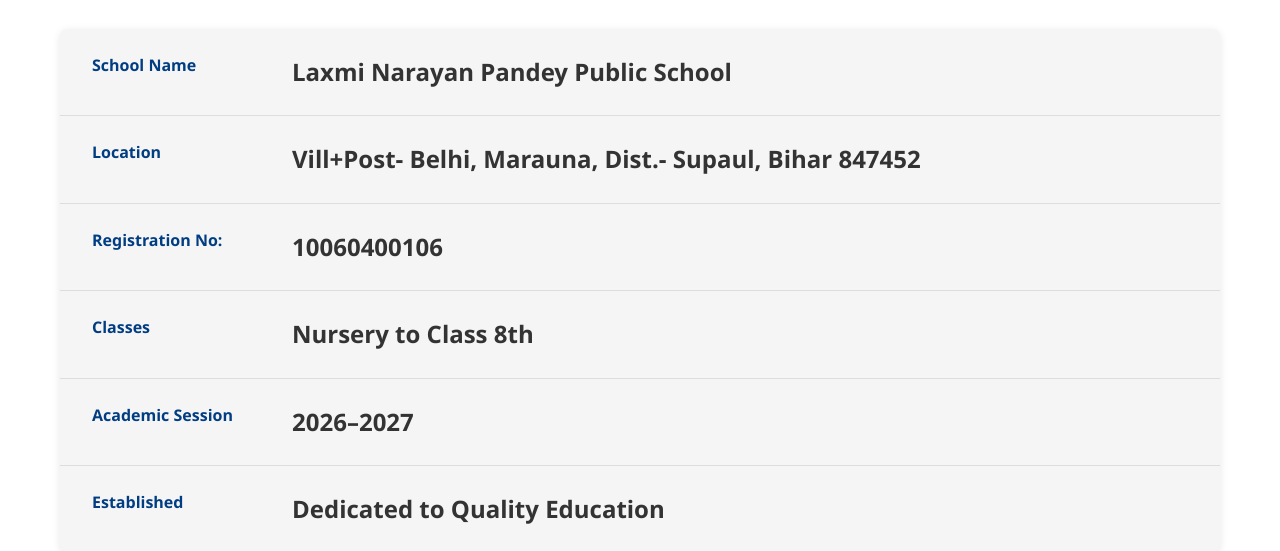
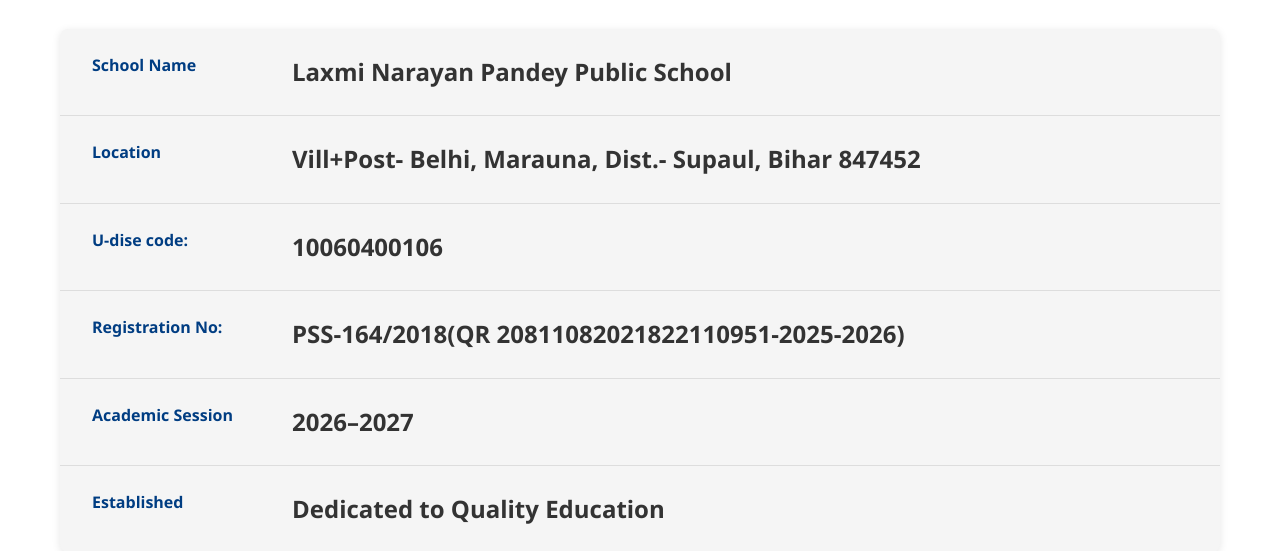
Before and after one commit to hakikul1234/lnpps_website, a Flask app: page /about in a window 1280 px wide. Shown: the part 1428-1979 px from the top of the page. Run offline with Flask 3, Linux system fonts and the light colour scheme.

Commit message:
Adding registration number

```diff
--- a/templates/about.html
+++ b/templates/about.html
@@ -71,12 +71,12 @@
                 <div class="info-value">Vill+Post- Belhi, Marauna, Dist.- Supaul, Bihar 847452</div>
             </div>
             <div class="info-row">
-                <div class="info-label">Registration No:</div>
+                <div class="info-label">U-dise code:</div>
                 <div class="info-value">10060400106</div>
             </div>
             <div class="info-row">
-                <div class="info-label">Classes</div>
-                <div class="info-value">Nursery to Class 8th</div>
+                <div class="info-label">Registration No:</div>
+                <div class="info-value">PSS-164/2018(QR 20811082021822110951-2025-2026)</div>
             </div>
             <div class="info-row">
                 <div class="info-label">Academic Session</div>
--- a/templates/base.html
+++ b/templates/base.html
@@ -45,7 +45,9 @@
                 <h3>Laxmi Narayan Pandey Public School</h3>
                 <p>Vill+Post- Belhi, Marauna</p>
                 <p>Dist.- Supaul, Bihar 847452</p>
-                <p>Registration No: 10060400106</p>
+                <p>U-dise code: 10060400106</p>
+                <p>Registration No: PSS-164/2018</p>
+                <p>(QR 20811082021822110951-2025-2026)</p>
             </div>
             <div class="footer-section">
                 <h3>Contact</h3>
--- a/templates/contact.html
+++ b/templates/contact.html
@@ -47,8 +47,10 @@
 
                 <div class="info-card">
                     <div class="info-icon">🎓</div>
+                    <h3>U-dise code:</h3>
+                    <p>10060400106</p>
                     <h3>Registration No:</h3>
-                    <p>10060400106</p>
+                    <p>PSS-164/2018(QR: 20811082021822110951-2025-2026)</p>
                 </div>
             </div>
 
--- a/templates/index.html
+++ b/templates/index.html
@@ -91,9 +91,12 @@
     <div class="container">
         <div class="info-grid">
             <div class="info-box">
+                <h3>U-dise code:</h3>
+                <p class="info-value">10060400106</p>
                 <h3>Registration No:</h3>
-                <p class="info-value">10060400106</p>
+                <p class="info-value">PSS-164/2018(QR: 20811082021822110951-2025-2026)</p>
             </div>
+
             <div class="info-box">
                 <h3>Classes Offered</h3>
                 <p class="info-value">Nursery to Class 8th</p>
```
